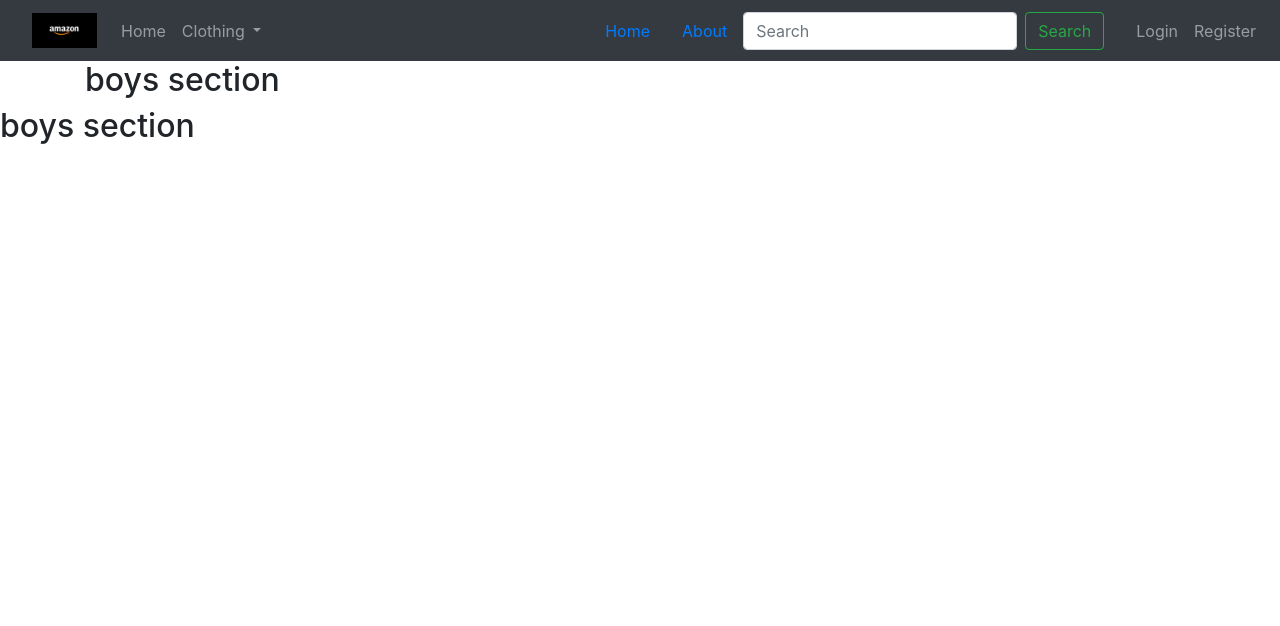
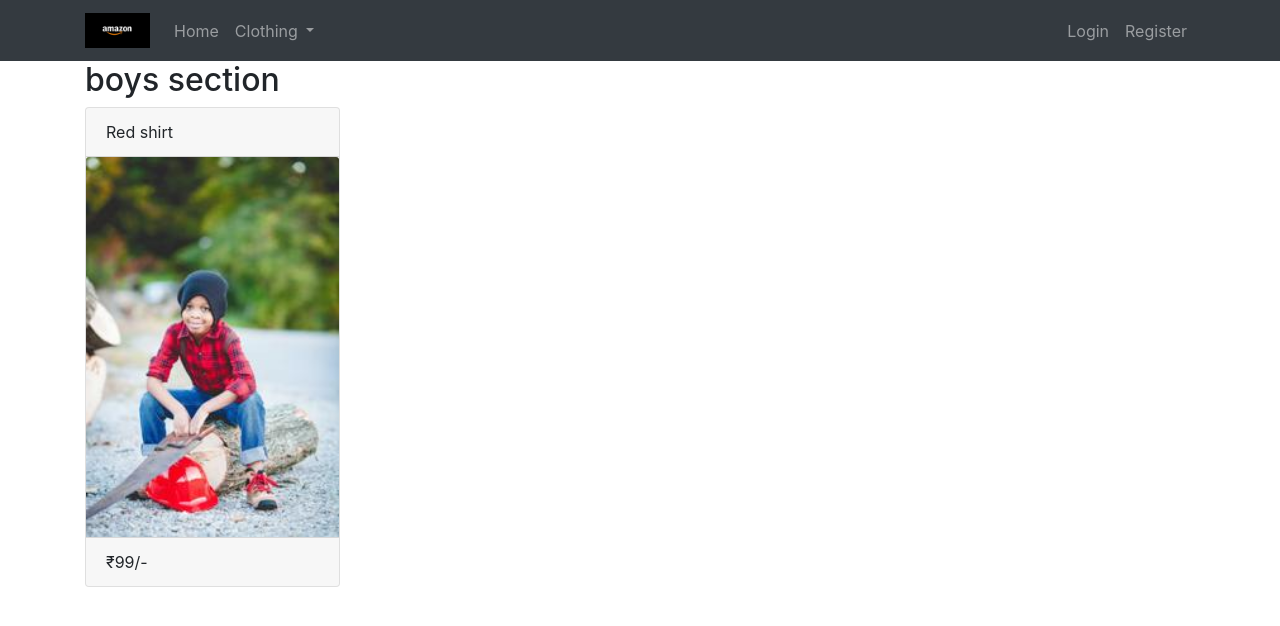
Before and after one commit to ShrinidhiSS/mart, a Django app: page /boys/ in a window 1280 px wide. Shown: the top 626 px of the page. Run offline with Django 3.2, Linux system fonts and the light colour scheme; data comes from the database, SQL or seed files in the repository; some libraries are stand-ins or nearby versions.

Commit message:
Skeleton ready

```diff
--- a/myapp/templates/myapp/base.html
+++ b/myapp/templates/myapp/base.html
@@ -14,9 +14,8 @@
 </head>
 <body>
 <nav class="navbar navbar-expand-lg navbar-dark bg-dark">
-
-    <div class="navbar-brand" href="{% url 'home' %}"></div>
-        <a class="navbar-brand" href="#">
+    <div class="container">
+        <a class="navbar-brand" href="{% url 'home' %}">
             <img alt="" class="d-inline-block align-top" height="35" src="{% static 'myapp/img/logo.png' %}" width="65">
         </a>
         <button aria-controls="navbarTogglerDemo02" aria-expanded="false" aria-label="Toggle navigation"
@@ -43,35 +42,14 @@
                 </li>
             </div>
 
-            <!--            <div class="navbar-nav mr-4">-->
-            <!--                <form class="form-inline my-2 my-lg-0">-->
-            <!--                    <input class="form-control mr-sm-2" placeholder="Search" type="search">-->
-            <!--                    <button class="btn btn-outline-success my-2 my-sm-0" type="submit">Search</button>-->
-            <!--                </form>-->
-            <!--            </div>-->
-            <a class="nav-item nav-link" href="#">Home</a>
-            <a class="nav-item nav-link" href="#">About</a>
+
+            <div class="navbar-nav">
+                <a class="nav-item nav-link" href="#">Login</a>
+                <a class="nav-item nav-link" href="#">Register</a>
+            </div>
         </div>
 
-        <div class="navbar-nav mr-4">
-            <form class="form-inline my-2 my-lg-0">
-                <input class="form-control mr-sm-2" placeholder="Search" type="search">
-                <button class="btn btn-outline-success my-2 my-sm-0" type="submit">Search</button>
-            </form>
-        </div>
-
-        <div class="navbar-nav">
-            <a class="nav-item nav-link" href="#">Login</a>
-            <a class="nav-item nav-link" href="#">Register</a>
-        </div>
-
-        <!--        <form class="form-inline my-2 my-lg-0">-->
-        <!--          <input class="form-control mr-sm-2" type="search" placeholder="Search">-->
-        <!--          <button class="btn btn-outline-success my-2 my-sm-0" type="submit">Search</button>-->
-        <!--        </form>-->
-        </div>
-
-
+    </div>
 </nav>
 
 {% block content %}
--- a/myapp/templates/myapp/boys.html
+++ b/myapp/templates/myapp/boys.html
@@ -25,6 +25,5 @@
 
     </div>
 </div>
-<h2>boys section</h2>
 
 {% endblock %}
--- a/myapp/templates/myapp/girls.html
+++ b/myapp/templates/myapp/girls.html
@@ -25,6 +25,5 @@
 
     </div>
 </div>
-<h2>girls section</h2>
 
 {% endblock %}
--- a/myapp/templates/myapp/home.html
+++ b/myapp/templates/myapp/home.html
@@ -10,7 +10,6 @@
                 <a href="{% url 'men' %}">
                     <img alt="Card image top" class="card-img-top" src="{% static 'myapp/img/man.jpg' %}">
                 </a>
-                <img alt="Card image top" class="card-img-top" src="{% static 'myapp/img/man.jpg' %}">
                 <div class="card-body">
                     <a class="card-title" href="{% url 'men' %}">Men</a>
                 </div>
@@ -22,7 +21,6 @@
                 <a href="{% url 'women' %}">
                     <img alt="Card image top" class="card-img-top" src="{% static 'myapp/img/woman.jpg' %}">
                 </a>
-                <img alt="Card image top" class="card-img-top" src="{% static 'myapp/img/woman.jpg' %}">
                 <div class="card-body">
                     <a class="card-title" href="{% url 'women' %}">Women</a>
                 </div>
@@ -34,7 +32,6 @@
                 <a href="{% url 'girls' %}">
                     <img alt="Card image top" class="card-img-top" src="{% static 'myapp/img/girl.jpg' %}">
                 </a>
-                <img alt="Card image top" class="card-img-top" src="{% static 'myapp/img/girl.jpg' %}">
                 <div class="card-body">
                     <a class="card-title" href="{% url 'girls' %}">Girls</a>
                 </div>
@@ -49,7 +46,6 @@
                 <a href="{% url 'boys' %}">
                     <img alt="Card image top" class="card-img-top" src="{% static 'myapp/img/boy.jpg' %}">
                 </a>
-                <img alt="Card image top" class="card-img-top" src="{% static 'myapp/img/boy.jpg' %}">
                 <div class="card-body">
                     <a class="card-title" href="{% url 'boys' %}">Boys</a>
                     <!--                    <h4 class="card-subtitle">Colors:Grey</h4>-->
--- a/myapp/templates/myapp/men.html
+++ b/myapp/templates/myapp/men.html
@@ -26,6 +26,5 @@
     </div>
 </div>
 
-<h2>men section</h2>
 
 {% endblock %}
--- a/myapp/templates/myapp/women.html
+++ b/myapp/templates/myapp/women.html
@@ -26,6 +26,5 @@
 
     </div>
 </div>
-<h2>women section</h2>
 
 {% endblock %}
--- a/myapp/views.py
+++ b/myapp/views.py
@@ -25,16 +25,3 @@
 def boys(request):
     boys = Product.objects.filter(category_name__exact='Boys')
     return render(request, 'myapp/boys.html', {'boys': boys})
-    return render(request, 'myapp/men.html')
-
-
-def women(request):
-    return render(request, 'myapp/women.html')
-
-
-def girls(request):
-    return render(request, 'myapp/girls.html')
-
-
-def boys(request):
-    return render(request, 'myapp/boys.html')
```
Also changed, not shown: media/product_pics/jumpsuit.jpg (added).
